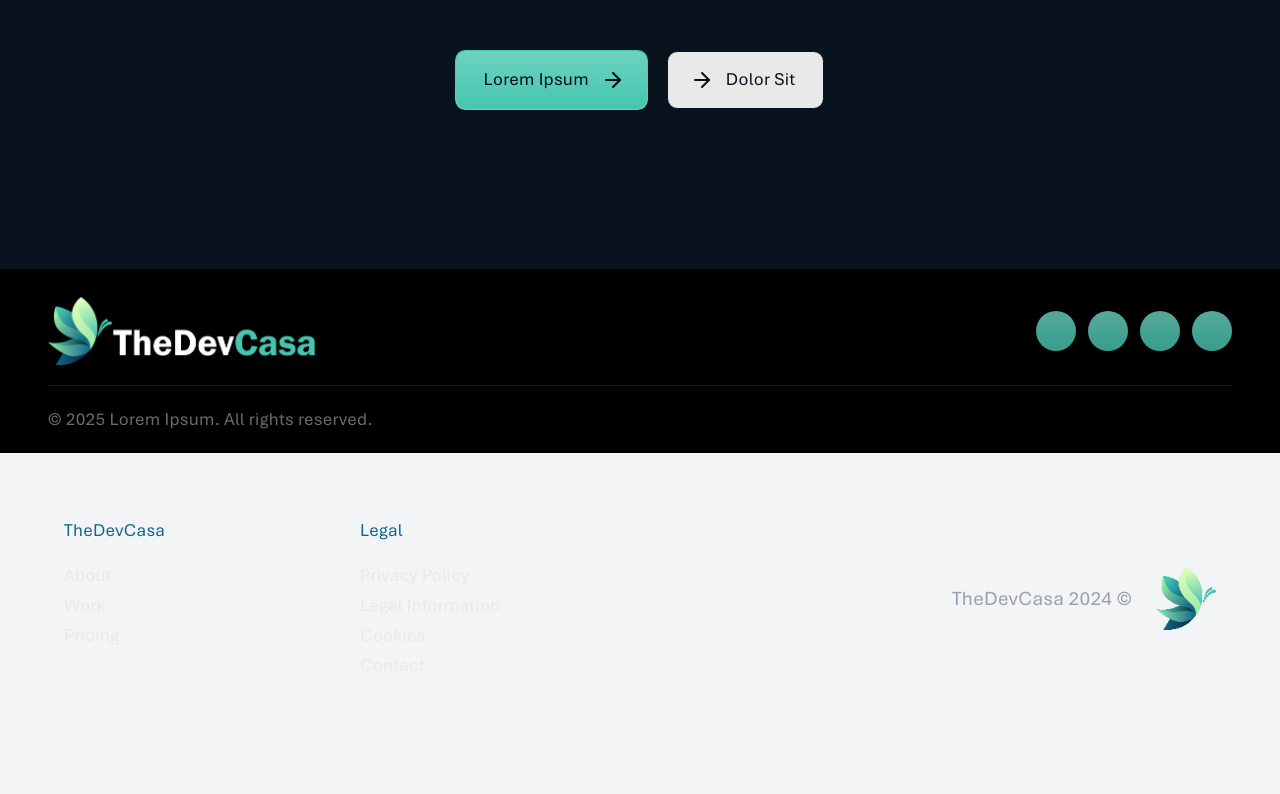
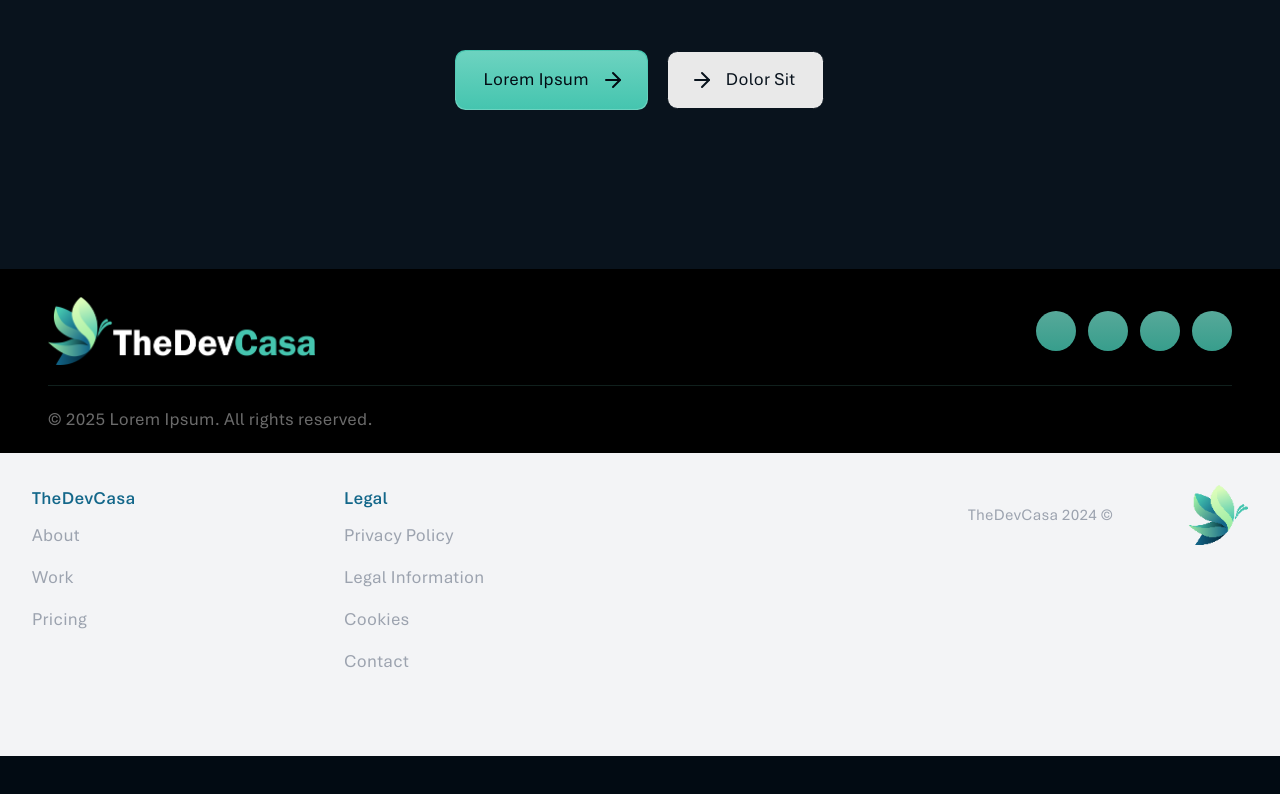
Before and after one commit to jonathandestinec/lander_2, a Next.js app: page / in a window 1280 px wide. Shown: the part 2792-3586 px from the top of the page. After the commit the page ends 3548 px from the top, so only its background shows below. Built offline with nearby package versions, Linux system fonts and the light colour scheme; some icons are missing.

Commit message:
Done- Fixed the entire home page

```diff
--- a/src/components/Footer.tsx
+++ b/src/components/Footer.tsx
@@ -1,77 +1,63 @@
-import React from 'react';
-import Image from 'next/image';
-import Link from 'next/link';
-import logo from '../@content/assets/images/TheDevCasa_Logo@2x.png'
+"use client";
 
+import Image from "next/image";
+import Link from "next/link";
+import { useTheme } from "../contexts/ThemeContext";
+import logo from "../@content/assets/images/TheDevCasa_Logo@2x.png";
+import "../styles/footer.scss";
+
+// Fix too since it's part of the home page
 const Footer = () => {
+    const { theme } = useTheme();
+
     return (
-    <footer className="bg-gray-100 py-8 pb-20">
-      <div className="max-w-7xl mx-auto px-4 sm:px-6 lg:px-8">
-        <div className="grid grid-cols-4 gap-8">
+        <footer className={`footer ${theme === "dark" ? "dark" : ""}`}>
+            <div className="container">
+                <div className="footer-grid">
                     {/* TheDevCasa Column */}
-          <div>
-            <h3 className="text-[#13678A] font-semibold mb-2 text-[18px]">TheDevCasa</h3>
-            <ul className="space-y-3">
+                    <div className="footer-column">
+                        <h3>TheDevCasa</h3>
+                        <ul>
                             <li>
-                <Link href="/about" className="text-[18px] text-gray-400 font-normal hover:text-gray-600">
-                  About
-                </Link>
+                                <Link href="/about">About</Link>
                             </li>
                             <li>
-                <Link href="/work" className="text-[18px] text-gray-400 font-normal hover:text-gray-600">
-                  Work
-                </Link>
+                                <Link href="/work">Work</Link>
                             </li>
                             <li>
-                <Link href="/pricing" className="text-[18px] text-gray-400 font-normal  hover:text-gray-600">
-                  Pricing
-                </Link>
+                                <Link href="/pricing">Pricing</Link>
                             </li>
                         </ul>
                     </div>
 
                     {/* Legal Column */}
-          <div>
-            <h3 className="text-[#13678A] font-semibold mb-2 text-[18px]">Legal</h3>
-            <ul className="space-y-3">
+                    <div className="footer-column">
+                        <h3>Legal</h3>
+                        <ul>
                             <li>
-                <Link href="/privacy" className="text-[18px] text-gray-400 font-normal hover:text-gray-600">
-                  Privacy Policy
-                </Link>
+                                <Link href="/privacy">Privacy Policy</Link>
                             </li>
                             <li>
-                <Link href="/legal" className="text-[18px] text-gray-400 font-normal hover:text-gray-600">
-                  Legal Information
-                </Link>
+                                <Link href="/legal">Legal Information</Link>
                             </li>
                             <li>
-                <Link href="/cookies" className="text-[18px] text-gray-400 font-normal hover:text-gray-600">
-                  Cookies
-                </Link>
+                                <Link href="/cookies">Cookies</Link>
                             </li>
                             <li>
-                <Link href="/contact" className=" text-[18px] text-gray-400 font-normalhover:text-gray-600">
-                  Contact
-                </Link>
+                                <Link href="/contact">Contact</Link>
                             </li>
                         </ul>
                     </div>
 
                     {/* Empty Columns for Spacing */}
-          <div></div>
+                    <div className="footer-column"></div>
 
                     {/* Logo and Copyright */}
-          <div className="flex flex-row items-center justify-between">
-            <div className="text-gray-400">
-              TheDevCasa 2024 ©
+                    <div className="footer-column">
+                        <div className="logo-copyright">
+                            <div className="copyright">TheDevCasa 2024 ©</div>
+                            <Image src={logo || "/placeholder.svg"} alt="TheDevCasa Logo" width={60} height={60} className="logo" />
                         </div>
-            <Image
-              src={logo} // Make sure to update this path to your actual logo path
-              alt="TheDevCasa Logo"
-              width={60}
-              height={60}
-              className=""
-            />
                     </div>
                 </div>
             </div>
--- /dev/null
+++ b/src/styles/footer.scss
@@ -0,0 +1,99 @@
+@import "./page.scss";
+
+.footer {
+    background-color: #f3f4f6;
+    padding: 2rem 0 5rem;
+    transition: background-color 0.3s ease;
+
+    .dark & {
+        background-color: #1f2937;
+    }
+
+    .container {
+        max-width: 80rem;
+        margin: 0 auto;
+        padding: 0 1rem;
+
+        @media (min-width: $tablet) {
+            padding: 0 1.5rem;
+        }
+
+        @media (min-width: $desktop) {
+            padding: 0 2rem;
+        }
+    }
+
+    .footer-grid {
+        display: grid;
+        grid-template-columns: repeat(1, 1fr);
+        gap: 2rem;
+
+        @media (min-width: $tablet) {
+            grid-template-columns: repeat(2, 1fr);
+        }
+
+        @media (min-width: $desktop) {
+            grid-template-columns: repeat(4, 1fr);
+        }
+    }
+
+    .footer-column {
+        h3 {
+            color: $secondary-color;
+            font-size: 1.125rem;
+            font-weight: 600;
+            margin-bottom: 0.5rem;
+        }
+
+        ul {
+            display: flex;
+            flex-direction: column;
+            gap: 0.75rem;
+        }
+
+        a {
+            color: #9ca3af;
+            font-size: 1.125rem;
+            font-weight: 400;
+            transition: color 0.3s ease;
+
+            &:hover {
+                color: #4b5563;
+            }
+
+            .dark & {
+                color: #d1d5db;
+
+                &:hover {
+                    color: #f3f4f6;
+                }
+            }
+        }
+    }
+
+    .logo-copyright {
+        display: flex;
+        flex-direction: column;
+        align-items: center;
+        justify-content: space-between;
+        gap: 1rem;
+
+        @media (min-width: $tablet) {
+            flex-direction: row;
+        }
+
+        .copyright {
+            color: #9ca3af;
+            font-size: 1rem;
+
+            .dark & {
+                color: #d1d5db;
+            }
+        }
+
+        .logo {
+            width: 60px;
+            height: 60px;
+        }
+    }
+}
--- a/src/styles/page.scss
+++ b/src/styles/page.scss
@@ -50,7 +50,7 @@ $desktop: 1024px;
 
 // Main Styles
 .page-container {
-    min-height: 100vh;
+    min-height: max-content;
     background: linear-gradient(
         to right,
         $background-start,
@@ -81,10 +81,12 @@ $desktop: 1024px;
     top: -2rem;
     left: 3.5rem;
     z-index: 20;
+    margin-top: 2rem;
 
     @include mobile {
         top: -1rem;
         left: 1rem;
+        margin-top: 3rem;
     }
 }
 
@@ -92,7 +94,7 @@ $desktop: 1024px;
     position: fixed;
     top: 4rem;
     right: 9rem;
-    z-index: 10;
+    z-index: 20;
     background: white;
     border-radius: 9999px;
     padding: 0.5rem 1.25rem;
@@ -189,10 +191,13 @@ $desktop: 1024px;
     margin: 0 0.5rem;
     padding: 0 1.5rem;
     padding-top: 3rem;
+    padding-bottom: 3rem;
 
     @include mobile {
         padding: 6rem 1rem 2rem 1rem;
         margin: 0;
+        padding-top: 3rem;
+        padding-bottom: 3rem;
     }
 
     .content-wrapper {
```
Lines whose indentation alone changed are shown as unchanged.
